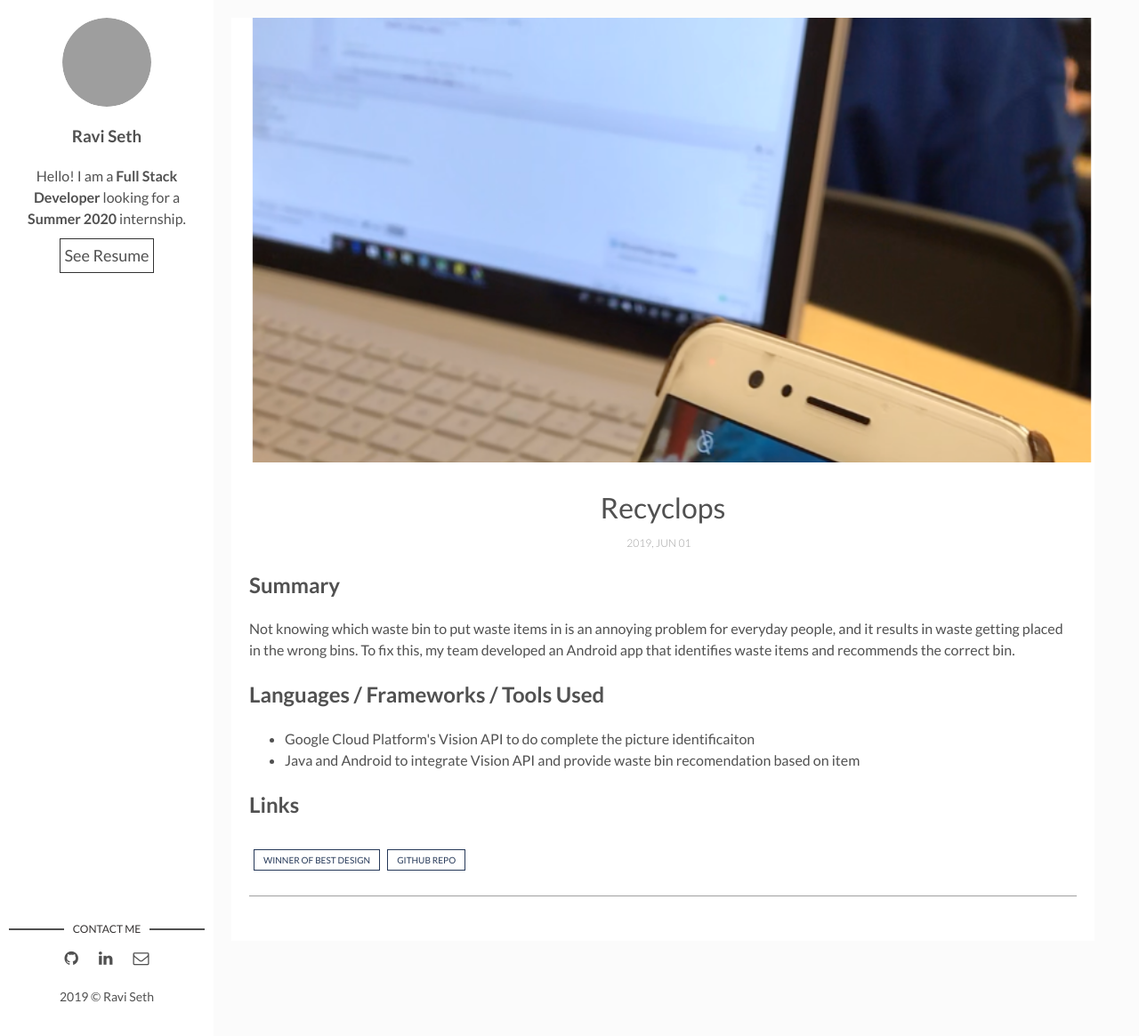
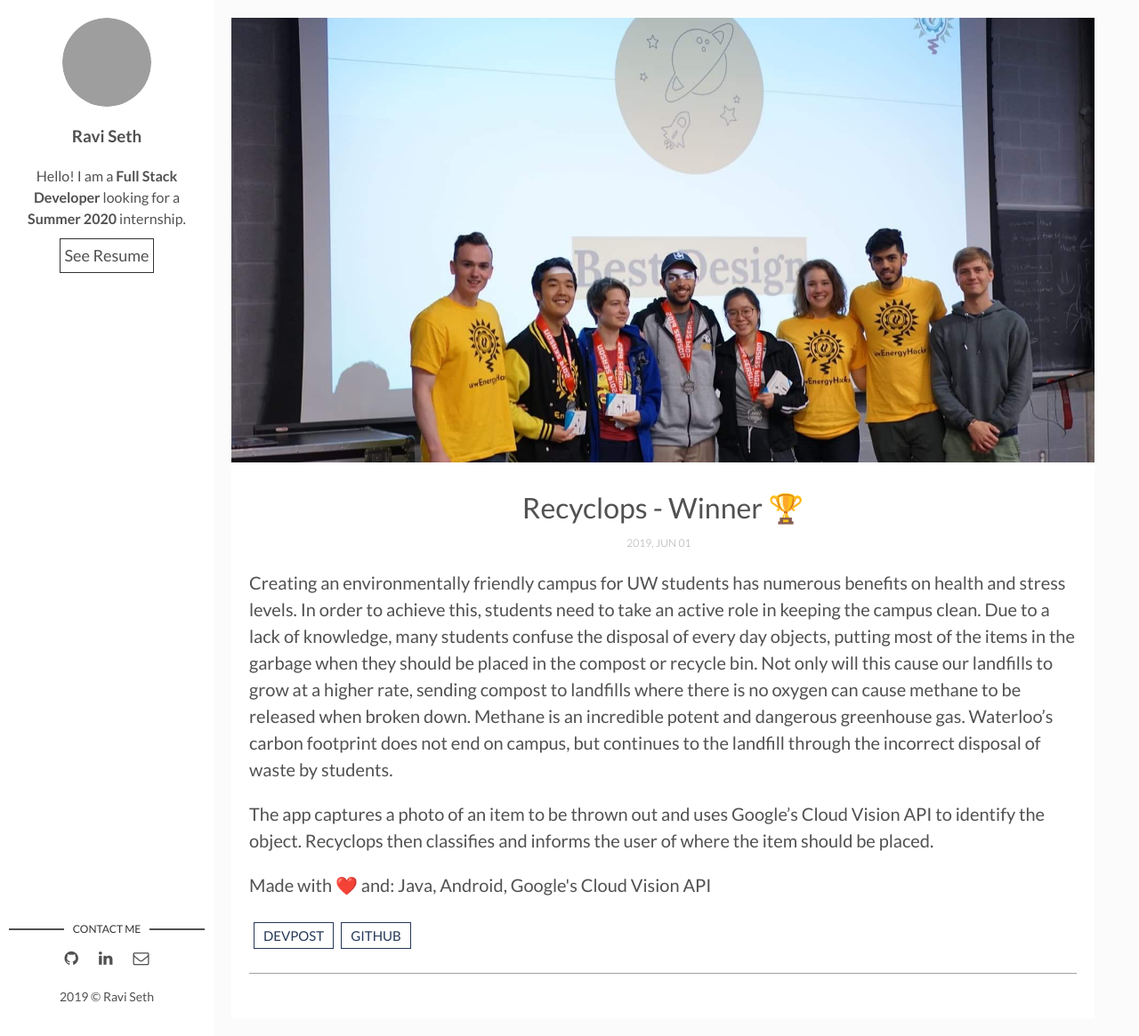
Before and after one commit to Rksseth/Rksseth.github.io, a Jekyll site: the page built from _posts/2019-06-1-recyclops.markdown, in a window 1280 px wide and 1165 px high. Shown: the whole window at 89% size. Built offline with Jekyll 4.4.1, drawn with Linux system fonts in a browser that asks for light colours; grey boxes are pictures that could not be loaded.

Commit message:
updated posts and post format

```diff
--- a/_layouts/post.html
+++ b/_layouts/post.html
@@ -19,7 +19,16 @@ layout: main
         <h1 class="page-title">{{page.title}}</h1>
         <div class="page-date"><span>{{page.date | date: '%Y, %b %d'}}&nbsp;&nbsp;&nbsp;&nbsp;</span></div>
       </header>
-      {{content | markdownify}}
+      <div class="post-content">
+        {{content | markdownify}}
+        Made with ❤️ and: {{ page.made-with }}
+      </div>
+      <div class="page-footer">
+          <div class="page-tag">
+              <a href="{{page.devpost}}" class="tag" target="_blank">Devpost</a>
+              <a href="{{page.github}}" class="tag" target="_blank">Github</a>
+          </div>
+        </div>
     </div> <!-- End Wrap Content -->
   </div> <!-- End Page Content -->
 </article> <!-- End Article Page -->
--- a/_posts/2019-06-1-recyclops.markdown
+++ b/_posts/2019-06-1-recyclops.markdown
@@ -1,25 +1,15 @@
 ---
 layout: post
-title: Recyclops
+title: Recyclops - Winner 🏆
 date: 2019-06-1 09:00:20 +0300
 description: You’ll find this post in your `_posts` directory. Go ahead and edit it and re-build the site to see your changes. # Add post description (optional)
-img: recyclops.png # Add image post (optional)
+img: best-design.jpg # Add image post (optional)
 fig-caption: # Add figcaption (optional)
 tags: []
+devpost: https://devpost.com/software/recyclops-8wca7d
+github: https://github.com/juliengo/Recyclops
+made-with: Java, Android, Google's Cloud Vision API
 ---
-## Summary
-Not knowing which waste bin to put waste items in is an annoying problem for everyday people, and it results in waste getting placed in the wrong bins.  To fix this, my team developed an Android app that identifies waste items and recommends the correct bin.
+Creating an environmentally friendly campus for UW students has numerous benefits on health and stress levels. In order to achieve this, students need to take an active role in keeping the campus clean. Due to a lack of knowledge, many students confuse the disposal of every day objects, putting most of the items in the garbage when they should be placed in the compost or recycle bin. Not only will this cause our landfills to grow at a higher rate, sending compost to landfills where there is no oxygen can cause methane to be released when broken down. Methane is an incredible potent and dangerous greenhouse gas. Waterloo's carbon footprint does not end on campus, but continues to the landfill through the incorrect disposal of waste by students.
 
-## Languages / Frameworks / Tools Used
-<ul>
-<li>Google Cloud Platform's Vision API to do complete the picture identificaiton</li>
-<li>Java and Android to integrate Vision API and provide waste bin recomendation based on item</li>
-</ul>
-
-## Links
-<div class="page-footer">
-<div class="page-tag">
-<a class="tag" href="https://devpost.com/software/recyclops-8wca7d" target="_blank">Winner of Best Design</a>
-<a href="https://github.com/juliengo/Recyclops" target="_blank">Github Repo</a>
-</div>
-</div>
+The app captures a photo of an item to be thrown out and uses Google's Cloud Vision API to identify the object. Recyclops then classifies and informs the user of where the item should be placed.
--- a/assets/css/main.css
+++ b/assets/css/main.css
@@ -1202,6 +1202,9 @@ a.newer-posts:hover {
 .wrap-content {
   padding: 20px;
 }
+.post-content{
+  font-size: 20px;
+}
 
 .header-page {
   text-align: center;
@@ -1281,8 +1284,8 @@ a.newer-posts:hover {
   border: 1px solid #ecf0f1;
   padding: 5px 10px;
   margin-left: 5px;
-  color: #263959;
-  font-size: 12px;
+  color: #1bcb52;
+  font-size: 15px;
   -webkit-transition: background-color .3s;
   -o-transition: background-color .3s;
   transition: background-color .3s;
@@ -1298,7 +1301,7 @@ a.newer-posts:hover {
 
 .page-footer .page-tag a {
   text-decoration: none;
-  font-size: 10px;
+  font-size: 15px;
   padding: 5px 10px;
   margin-left: 5px;
   color: #263959;
```
Also changed, not shown: _posts/2019-09-13-hackthenorth.markdown (+5 -3 lines), _posts/2019-09-6-pennapps copy.markdown (deleted, +0 -13 lines), _posts/2019-09-6-pennapps.markdown (added, +15 -0 lines), assets/img/best-design.jpg (added), 8 other files.
